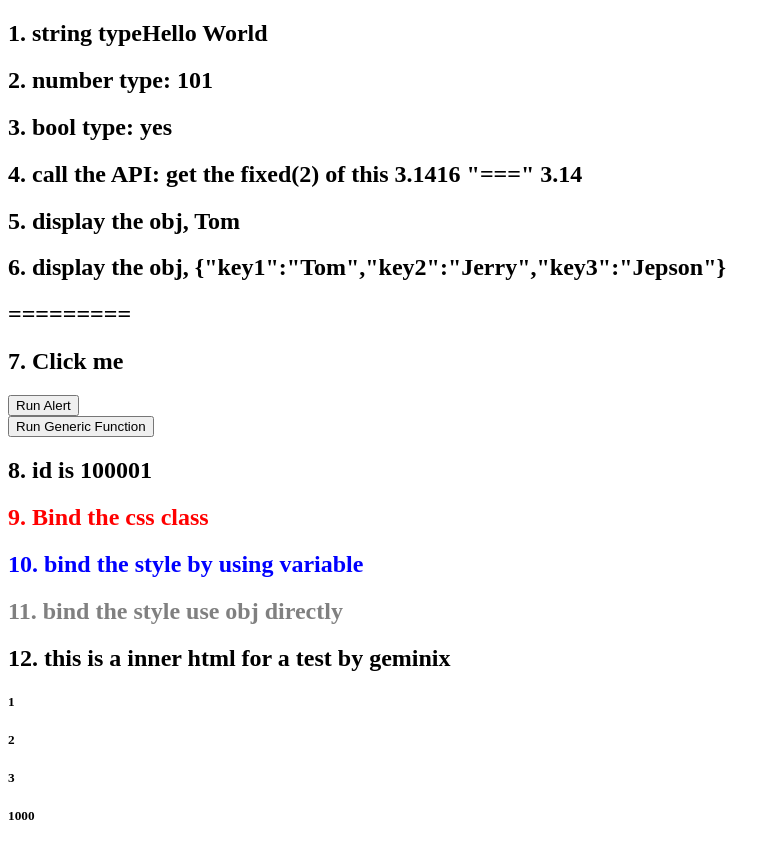
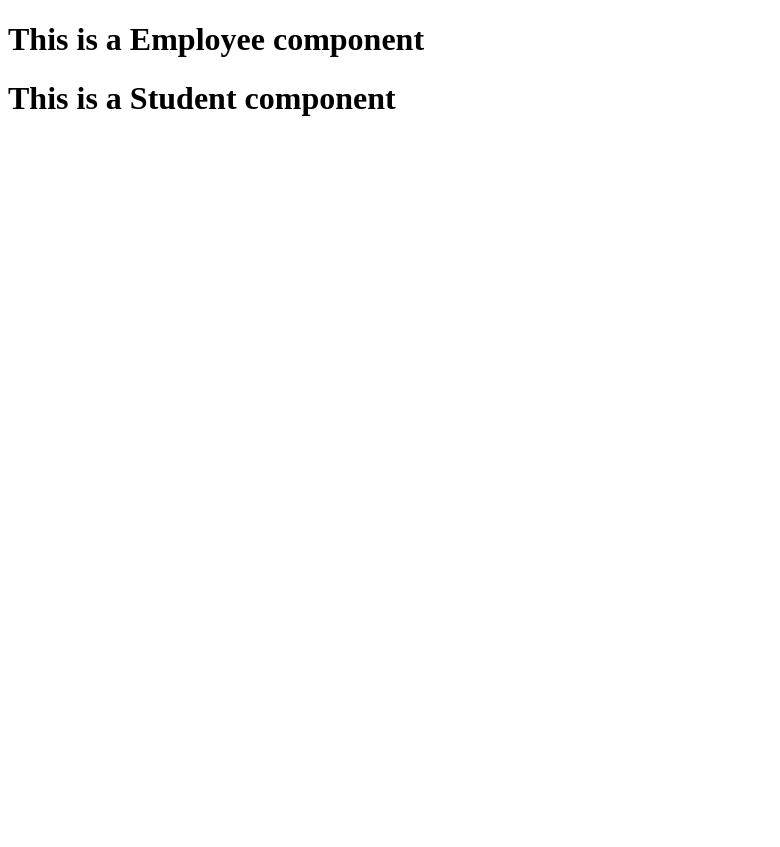
Before and after one commit to zeroput/react-demo, a React (Vite) app: page / in a window 1280 px wide. Shown: the whole page, without its empty margins (0-780 px from the left). After the commit the page ends 800 px from the top, so only its background shows below. Built offline with nearby package versions, Linux system fonts and the light colour scheme.

Commit message:
add 2 custom component, and extract the basic useage of the react to another file: App-basic.tsx

```diff
--- a/src/App.tsx
+++ b/src/App.tsx
@@ -1,4 +1,6 @@
 import './App.css'
+import Employee from './component/Employee'
+import Student from './component/Student'
 
 function App() {
   // use {} expression
@@ -44,35 +46,9 @@ function App() {
   return (
     <>
       <div>
-        <h2>1. string type{myName}</h2>
-        <h2>2. number type: {myNum}</h2>
-        <h2>3. bool type: {threeExp ? 'yes': 'no'}</h2>
-        <h2>4. call the API: get the fixed(2) of this {PI} "==="  {PI.toFixed(2)}</h2>
-        <h2>5. display the obj, {obj.key1}</h2>
-        <h2>6. display the obj, {JSON.stringify(obj)}</h2>
-        <h2>=========</h2>
-        <h2 onClick={myFn}>7. Click me</h2>
-        <button onClick={ (e)=>fnWithParams(3333, e) }>Run Alert</button>
-        <br/>
-        <button  onClick={ ()=>myFnGeric(5555) }>Run Generic Function</button>
-        <h2 id={idBind}>
-          8. id is {idBind}
-        </h2>
-        <h2 className={classBind}>9. Bind the css class </h2>
-        <h2 style={my_style}>10. bind the style by using variable</h2>
-        <h2 style={{color : 'grey'}}>11. bind the style use obj directly</h2>
-        <div dangerouslySetInnerHTML={{__html : innerHtmlStr}}></div>
-        {/* this will iter the number array by using arr.map() function */}
-        <div id='test the iter'>
-          {
-            my_arr_test.map(ele => {
-              return  <div id={ele.toString()} key={ele}>
-                      <h5>{ele}</h5>
-                    </div>
-            })
-          }
-        </div>
-
+        {/* next section custom component */}
+        <Employee></Employee>
+        <Student></Student>
       </div>
     </>
   )
--- /dev/null
+++ b/src/component/Employee.tsx
@@ -0,0 +1,27 @@
+import React from "react";
+
+interface EmployeeProps {
+
+}
+
+interface EmployeeState {
+
+}
+
+class Employee extends React.Component<EmployeeProps, EmployeeState> {
+    constructor(props: EmployeeProps) {
+        super(props);
+    }
+    render() {
+        return (
+            <>
+            <div>
+            <h1>This is a Employee component</h1>
+            </div>
+
+            </>
+        );
+    }
+}
+
+export default Employee;
--- /dev/null
+++ b/src/component/Student.tsx
@@ -0,0 +1,20 @@
+import React from "react";
+interface StudentProps {
+
+}
+
+interface StudentState {
+
+}
+
+class Student extends React.Component<StudentProps, StudentState> {
+
+    render() {
+        return ( <>
+        <h1>This is a Student component</h1>
+
+        </> );
+    }
+}
+
+export default Student;
```
Also changed, not shown: src/App-basic.tsx (added, +80 -0 lines).
